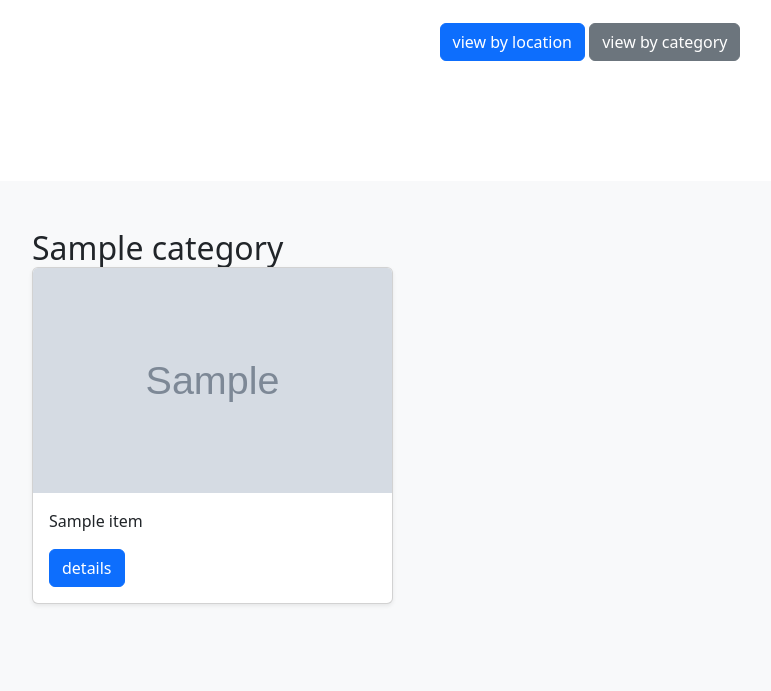
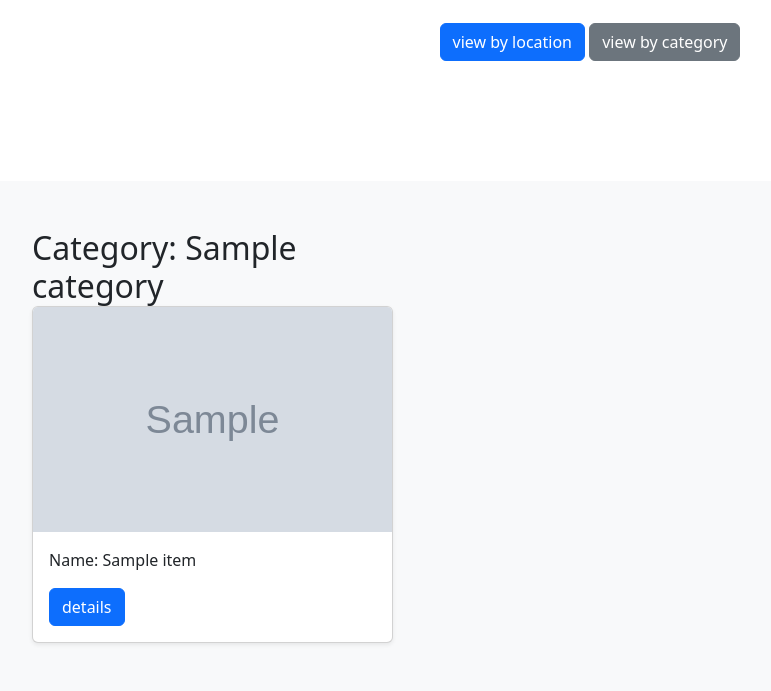
Before and after one commit to kLeitich/Photobomb, a Django app: template bomb/templates/index.html in a window 1280 px wide. Shown: the part 389-1080 px from the top of the page, without its empty margins (50-821 px from the left). Before the commit the page ends 994 px from the top, so only its background shows below. Run offline with Django 3.2, Linux system fonts and the light colour scheme; the template is opened without the code that fills it: most values are stand-ins (such as "Sample title", 1, 10 or a date in 2020); grey boxes marked "Sample" are stand-in pictures.

Commit message:
making final touches to the project

```diff
--- a/bomb/templates/index.html
+++ b/bomb/templates/index.html
@@ -19,13 +19,13 @@
             {%for item in images %}
             <div class="col">
                 <div class="card-body">
-                    <h2 class="card-text">{{item.category}}</h2>
+                    <h2 class="card-text">Category: {{item.category}}</h2>
 
                 </div>
                 <div class="card shadow-sm">
                     <img src="{{item.image.url}}" alt="pic" class="bd-placeholder-img card-img-top" width="100%" height="225" >
                     <div class="card-body">
-                        <p class="card-text">{{item.name}}</p>
+                        <p class="card-text">Name: {{item.name}}</p>
                         <!-- Button trigger modal -->
                         <button type="button" class="btn btn-primary" data-bs-toggle="modal" data-bs-target="#my{{item.id}}">
                             details
@@ -41,8 +41,10 @@
                                 </div>
                                 <div class="modal-body">
                                     <img src="{{item.image.url}}" alt="pic" class="bd-placeholder-img" width="100%" height="100%" >
-                                    <h4>{{item.name}}</h4>
-                                {{item.description}}
+                                    <h4>Name: {{item.name}}</h4>
+                                    <p>Description: {{item.description}}</p>
+                                    <p>Location:{{item.location}}</p>
+
                                 </div>
                                 <div class="modal-footer">
                                     <button type="button" class="btn btn-secondary" data-bs-dismiss="modal">Close</button>
```
Also changed, not shown: 1 other file.
